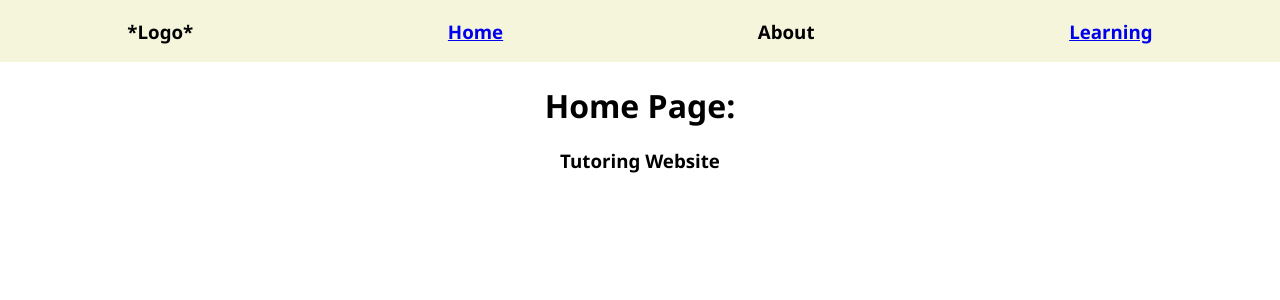
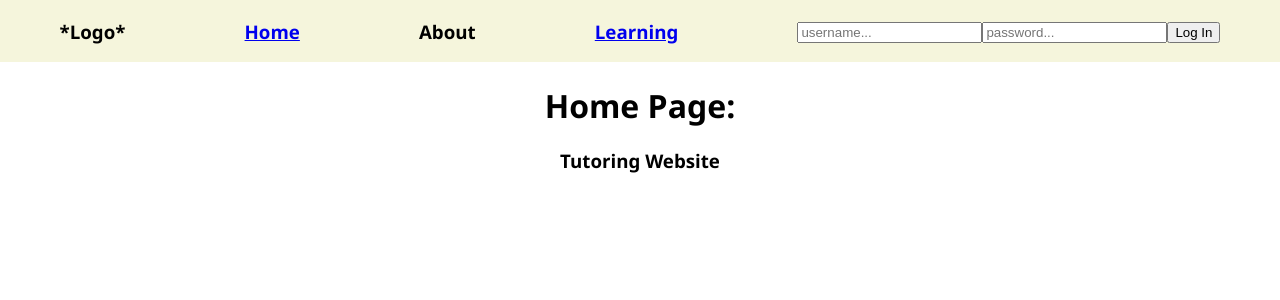
Before and after one commit to zsoliman/tutor, a React (Create React App) app: page / in a window 1280 px wide. Shown: the top 300 px of the page. Built offline with nearby package versions, Linux system fonts and the light colour scheme.

Commit message:
login form, part done with password boolean

```diff
--- a/src/App.css
+++ b/src/App.css
@@ -36,6 +36,11 @@
   display: flex;
 }
 
+.loginForm {
+  display: flex;
+  align-items: center;
+}
+
 .navbar {
   display: flex;
   flex-direction: row;
--- /dev/null
+++ b/src/components/Login.jsx
@@ -0,0 +1,18 @@
+import { useState } from "react";
+
+const Login = () => {
+
+    const [passwordShown, setPasswordShown] = useState(false);
+
+    return (
+        <div className="loginForm">
+            <form >
+                <input type="text" name="username" placeholder="username..." />
+                <input type={passwordShown ? "text" : "password"} name="password" placeholder="password..." />
+                <input type="submit" value="Log In" />
+            </form>
+        </div >
+    )
+}
+
+export default Login;
--- a/src/components/Navbar.jsx
+++ b/src/components/Navbar.jsx
@@ -1,5 +1,5 @@
 import { Link } from 'react-router-dom'
-
+import Login from "./Login";
 const Navbar = () => {
     return (
         <div className="navbar">
@@ -19,6 +19,8 @@ const Navbar = () => {
                 <h3>Learning</h3>
             </Link>
 
+            <Login />
+
         </div>
     )
 }
```
